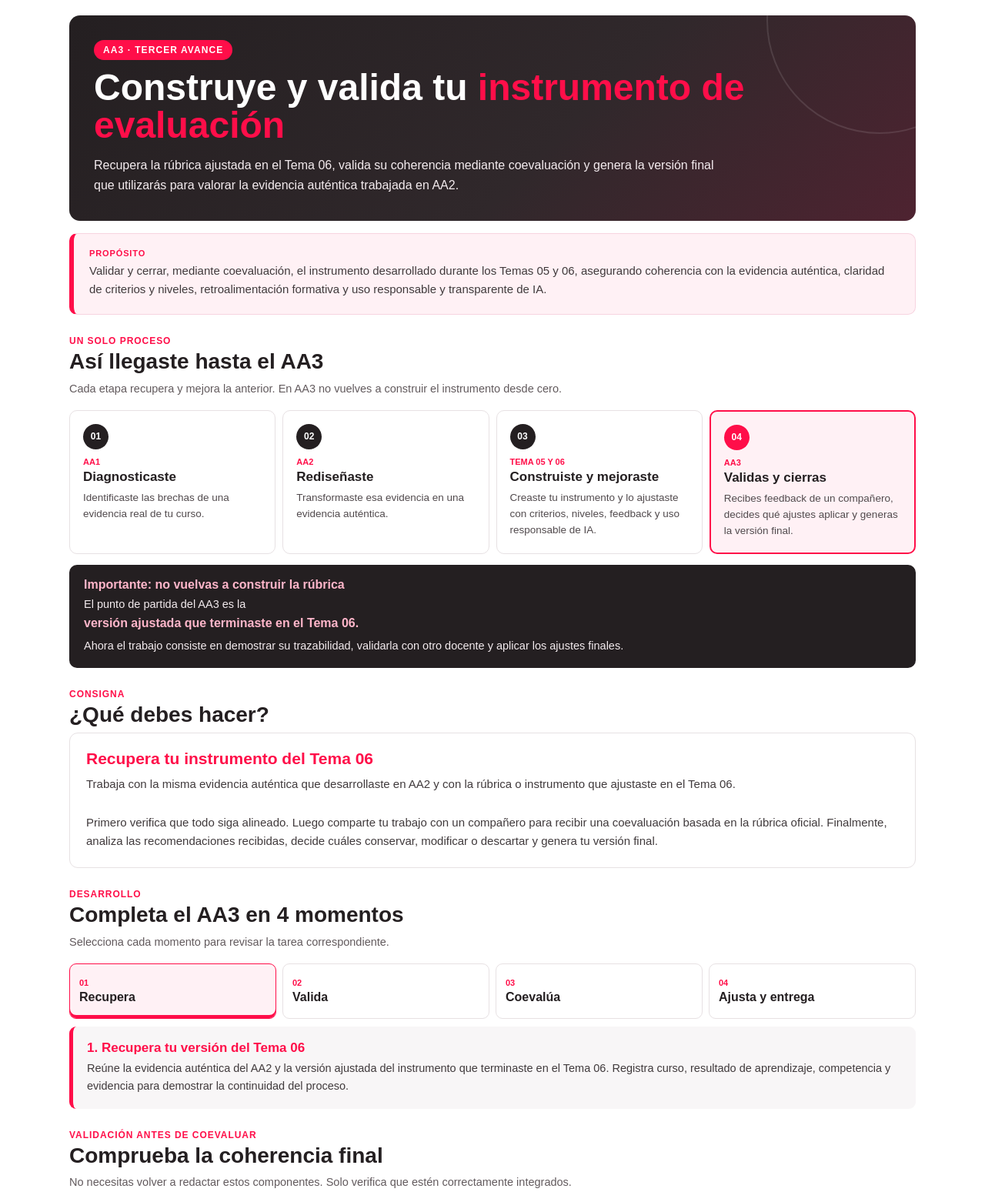
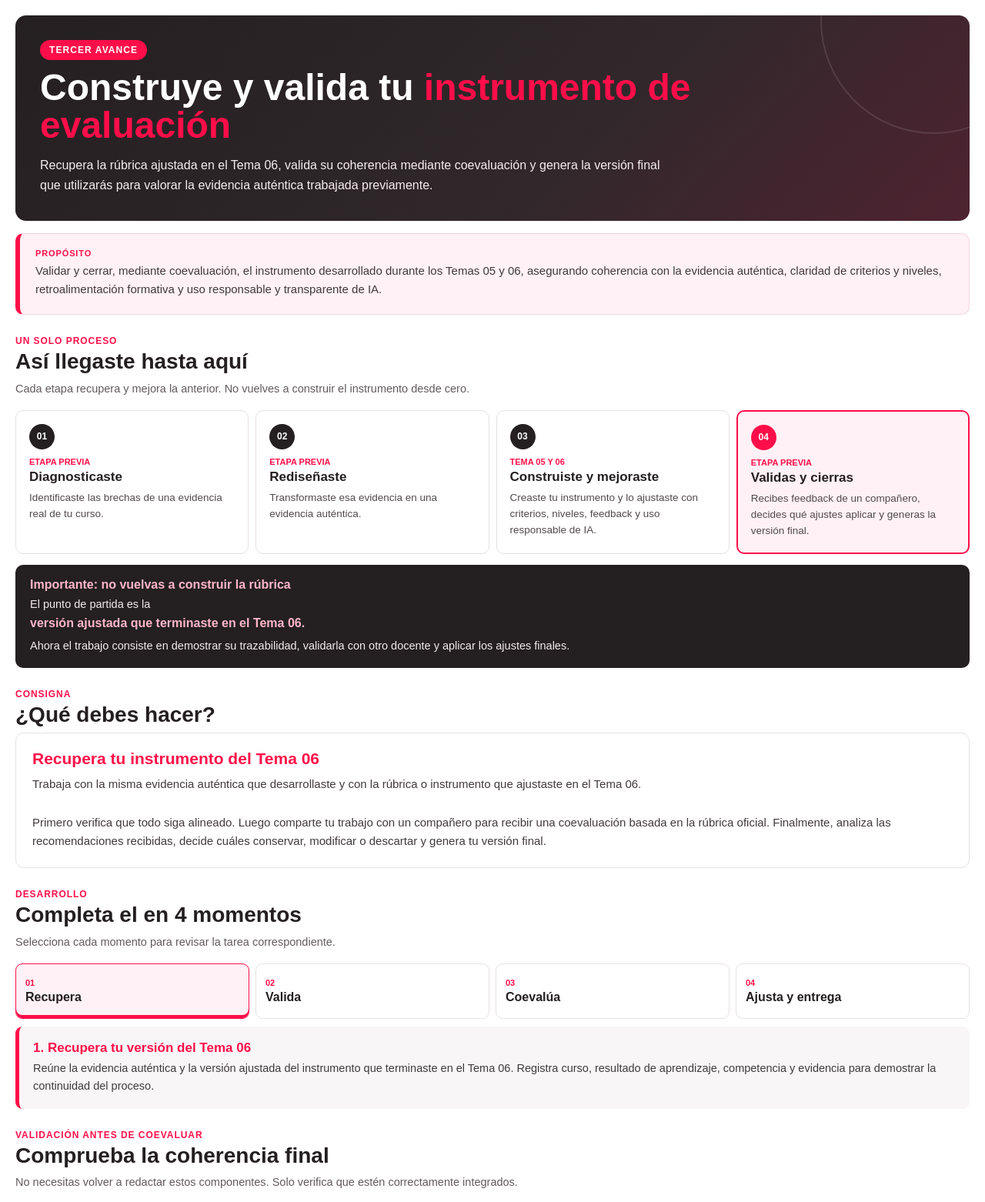
Before and after one commit to DA-ITE/PAC-EVA-AA3, a plain HTML site: page index.html in a window 1280 px wide. Shown: the top 1562 px of the page at 77% size. Drawn offline with Linux system fonts and the light colour scheme.

```diff
--- a/index.html
+++ b/index.html
@@ -4,7 +4,7 @@
 <meta charset="UTF-8">
 <meta name="viewport" content="width=device-width, initial-scale=1.0">
 
-<title>AA3 · Construye y valida tu instrumento de evaluación | SISE</title>
+<title>Construye y valida tu instrumento de evaluación | SISE</title>
 
 <style>
 :root{
@@ -49,7 +49,7 @@
  font:inherit;
 }
 
-#aa3-final{
+#-final{
  width:100%;
  max-width:1100px;
  margin:0 auto;
@@ -980,7 +980,7 @@
 
 <body>
 
-<main id="aa3-final">
+<main id="instrumento-final">
 
 
 <!-- CABECERA -->
@@ -990,7 +990,7 @@
  <div class="hero-content">
 
  <div class="badge">
-      AA3 · TERCER AVANCE
+ TERCER AVANCE
  </div>
 
  <h1>
@@ -1002,7 +1002,7 @@
  Recupera la rúbrica ajustada en el Tema 06,
  valida su coherencia mediante coevaluación
  y genera la versión final que utilizarás
-      para valorar la evidencia auténtica trabajada en AA2.
+ para valorar la evidencia auténtica trabajada previamente.
  </p>
 
  </div>
@@ -1038,12 +1038,12 @@
  </span>
 
  <h2>
-    Así llegaste hasta el AA3
+ Así llegaste hasta aquí
  </h2>
 
  <p class="section-intro">
  Cada etapa recupera y mejora la anterior.
-    En AA3 no vuelves a construir el instrumento desde cero.
+ No vuelves a construir el instrumento desde cero.
  </p>
 
 
@@ -1054,7 +1054,7 @@
 
  <div class="route-num">01</div>
 
-      <small>AA1</small>
+ <small>Etapa previa</small>
 
  <h3>Diagnosticaste</h3>
 
@@ -1070,7 +1070,7 @@
 
  <div class="route-num">02</div>
 
-      <small>AA2</small>
+ <small>Etapa previa</small>
 
  <h3>Rediseñaste</h3>
 
@@ -1102,7 +1102,7 @@
 
  <div class="route-num">04</div>
 
-      <small>AA3</small>
+ <small>Etapa previa</small>
 
  <h3>Validas y cierras</h3>
 
@@ -1124,7 +1124,7 @@
  </strong>
 
  <p>
-      El punto de partida del AA3 es la
+ El punto de partida es la
  <strong>versión ajustada que terminaste en el Tema 06.</strong>
  Ahora el trabajo consiste en demostrar su trazabilidad,
  validarla con otro docente y aplicar los ajustes finales.
@@ -1156,7 +1156,7 @@
 
  <p>
  Trabaja con la misma evidencia auténtica que desarrollaste
-      en AA2 y con la rúbrica o instrumento que ajustaste
+ y con la rúbrica o instrumento que ajustaste
  en el Tema 06.
  <br><br>
  Primero verifica que todo siga alineado.
@@ -1181,7 +1181,7 @@
  </span>
 
  <h2>
-    Completa el AA3 en 4 momentos
+ Completa el en 4 momentos
  </h2>
 
  <p class="section-intro">
@@ -1250,7 +1250,7 @@
  </strong>
 
  <p id="momentText">
-      Reúne la evidencia auténtica del AA2 y la versión ajustada
+ Reúne la evidencia auténtica y la versión ajustada
  del instrumento que terminaste en el Tema 06.
  Registra curso, resultado de aprendizaje, competencia
  y evidencia para demostrar la continuidad del proceso.
@@ -1434,7 +1434,7 @@
  <p class="section-intro">
  Ambos archivos deben corresponder al mismo curso,
  resultado de aprendizaje y evidencia trabajados
-    desde AA1 y AA2.
+ en las etapas anteriores.
  </p>
 
 
@@ -1493,7 +1493,7 @@
  <div class="file-body">
 
  <p>
-          Registra la trazabilidad AA2 → instrumento,
+ Registra la trazabilidad entre la evidencia y el instrumento,
  la justificación de la elección,
  el feedback recibido en la coevaluación
  y las decisiones tomadas para cerrar
@@ -1562,7 +1562,7 @@
  </strong>
 
  <p>
-            Revisas el AA3 de un compañero
+ Revisas el trabajo de un compañero
  utilizando la rúbrica oficial
  y sustentas tu valoración con evidencia.
  </p>
@@ -1636,7 +1636,7 @@
  <p id="coevalText">
  Confirma que el instrumento corresponde
  al mismo curso, resultado y evidencia auténtica
-          trabajados en los avances anteriores.
+ trabajados en las etapas anteriores.
  Lee los dos archivos completos antes de valorar.
  </p>
 
@@ -1724,7 +1724,7 @@
  </span>
 
  <h2>
-    Revisión final del AA3
+ Revisión final
  </h2>
 
 
@@ -1738,7 +1738,7 @@
  id="check1">
 
  <label for="check1">
-        Utilicé la misma evidencia auténtica trabajada en AA2.
+ Utilicé la misma evidencia auténtica trabajada previamente.
  </label>
 
  </div>
@@ -1837,14 +1837,14 @@
 <section class="final">
 
  <strong>
-    Producto final del AA3
+ Producto final
  </strong>
 
  <p>
  Una <strong>versión final y validada del instrumento de evaluación</strong>,
  acompañada de una ficha que demuestre su trazabilidad,
  la coevaluación recibida y las decisiones de mejora aplicadas.
-    Así, el AA3 cierra el proceso iniciado en AA1 y AA2
+ Así, esta actividad cierra el proceso iniciado y
  sin generar un producto aislado.
  </p>
 
@@ -1858,7 +1858,7 @@
 (function(){
 
  const root =
-    document.getElementById("aa3-final");
+ document.getElementById("instrumento-final");
 
 
  /* =========================
@@ -1872,7 +1872,7 @@
  "1. Recupera tu versión del Tema 06",
 
  text:
-        "Reúne la evidencia auténtica del AA2 y la versión ajustada del instrumento que terminaste en el Tema 06. Registra curso, resultado de aprendizaje, competencia y evidencia para demostrar la continuidad del proceso."
+ "Reúne la evidencia auténtica y la versión ajustada del instrumento que terminaste en el Tema 06. Registra curso, resultado de aprendizaje, competencia y evidencia para demostrar la continuidad del proceso."
  },
 
  {
@@ -1888,7 +1888,7 @@
  "3. Participa en la coevaluación",
 
  text:
-        "Comparte los dos archivos con un compañero y revisa también su AA3. Utiliza la rúbrica oficial criterio por criterio, sustenta tu valoración con elementos observados y formula por lo menos una recomendación concreta de mejora."
+ "Comparte los dos archivos con un compañero y revisa también su . Utiliza la rúbrica oficial criterio por criterio, sustenta tu valoración con elementos observados y formula por lo menos una recomendación concreta de mejora."
  },
 
  {
@@ -1974,7 +1974,7 @@
  "Verifica la continuidad",
 
  text:
-        "Confirma que el instrumento corresponde al mismo curso, resultado y evidencia auténtica trabajados en los avances anteriores. Lee los dos archivos completos antes de valorar."
+ "Confirma que el instrumento corresponde al mismo curso, resultado y evidencia auténtica trabajados en las etapas anteriores. Lee los dos archivos completos antes de valorar."
  },
 
  {
```
Lines whose indentation alone changed are shown as unchanged.
